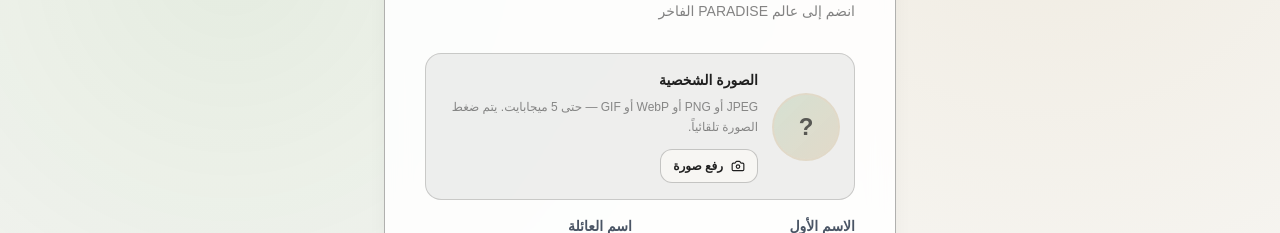
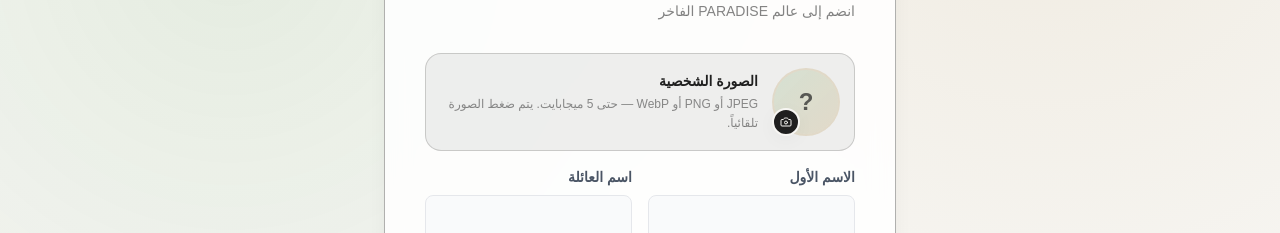
Before and after one commit to deadcode2004/.luxury, a Next.js app: page /register in a window 1280 px wide. Shown: the part 249-482 px from the top of the page. Built offline with nearby package versions, Linux system fonts and the light colour scheme; no server answers; a web font is replaced by a local one.

Commit message:
Use camera icon on avatar frame and disallow GIF
Replace text upload controls with a frame badge icon and restrict
accepted avatar formats to JPEG, PNG, and WebP only.

Co-authored-by: deadcode2004 <deadcode2004@users.noreply.github.com>

```diff
--- a/src/components/account/AvatarUploader.tsx
+++ b/src/components/account/AvatarUploader.tsx
@@ -2,7 +2,7 @@
 
 import React, { useEffect, useId, useRef, useState } from "react";
 import Image from "next/image";
-import { Camera, Loader2, Trash2, UserRound } from "lucide-react";
+import { Camera, Check, Loader2, Trash2, UserRound, X } from "lucide-react";
 import { useLanguage } from "@/contexts/LanguageContext";
 import { useAuth } from "@/contexts/AuthContext";
 import { cn } from "@/lib/cn";
@@ -58,8 +58,8 @@ export default function AvatarUploader({
   const validationMessage = (code: "type" | "size" | "load") => {
     if (code === "type") {
       return language === "ar"
-        ? "صيغة غير مدعومة. استخدم JPEG أو PNG أو WebP أو GIF."
-        : "Unsupported format. Use JPEG, PNG, WebP, or GIF.";
+        ? "صيغة غير مدعومة. استخدم JPEG أو PNG أو WebP فقط."
+        : "Unsupported format. Use JPEG, PNG, or WebP only.";
     }
     if (code === "size") {
       return language === "ar" ? "الحد الأقصى لحجم الصورة 5 ميجابايت." : "Maximum image size is 5 MB.";
@@ -117,13 +117,15 @@ export default function AvatarUploader({
   };
 
   const dim = size === "lg" ? "h-24 w-24" : "h-16 w-16";
+  const badge = size === "lg" ? "h-8 w-8" : "h-7 w-7";
   const isWorking = busy || loading;
 
   return (
     <div className={cn("flex flex-col sm:flex-row sm:items-center gap-4", className)}>
+      <div className="relative shrink-0">
         <div
           className={cn(
-          "relative shrink-0 overflow-hidden rounded-full bg-gradient-to-br from-primary/15 to-accent/25 ring-2 ring-accent/25",
+            "relative overflow-hidden rounded-full bg-gradient-to-br from-primary/15 to-accent/25 ring-2 ring-accent/25",
             dim
           )}
         >
@@ -157,17 +159,6 @@ export default function AvatarUploader({
           ) : null}
         </div>
 
-      <div className="min-w-0 flex-1 space-y-2">
-        <p className="text-sm font-semibold text-secondary">
-          {language === "ar" ? "الصورة الشخصية" : "Profile photo"}
-        </p>
-        <p className="text-xs text-secondary/50 leading-relaxed">
-          {language === "ar"
-            ? "JPEG أو PNG أو WebP أو GIF — حتى 5 ميجابايت. يتم ضغط الصورة تلقائياً."
-            : "JPEG, PNG, WebP, or GIF — up to 5 MB. Images are compressed automatically."}
-        </p>
-
-        <div className="flex flex-wrap items-center gap-2 pt-1">
         <input
           id={inputId}
           ref={inputRef}
@@ -176,25 +167,39 @@ export default function AvatarUploader({
           className="hidden"
           onChange={(e) => void onPick(e.target.files?.[0] ?? null)}
         />
+
         <button
           type="button"
           disabled={isWorking}
           onClick={() => inputRef.current?.click()}
-            className={cn(
-              "inline-flex items-center gap-2 rounded-xl border border-surface/70 bg-background px-3 py-2",
-              "text-xs font-bold text-secondary transition-colors",
-              "hover:border-primary/30 hover:bg-primary/[0.05] hover:text-primary",
-              "disabled:opacity-50"
-            )}
-          >
-            <Camera size={14} />
-            {displaySrc
+          aria-label={
+            displaySrc
               ? language === "ar"
                 ? "تغيير الصورة"
                 : "Change photo"
               : language === "ar"
                 ? "رفع صورة"
-                : "Upload photo"}
+                : "Upload photo"
+          }
+          title={
+            displaySrc
+              ? language === "ar"
+                ? "تغيير الصورة"
+                : "Change photo"
+              : language === "ar"
+                ? "رفع صورة"
+                : "Upload photo"
+          }
+          className={cn(
+            "absolute -bottom-0.5 -end-0.5 z-10 inline-flex items-center justify-center rounded-full",
+            "border-2 border-background bg-secondary text-background shadow-soft",
+            "transition-transform hover:scale-105 active:scale-95",
+            "focus-visible:outline-none focus-visible:ring-2 focus-visible:ring-primary/40",
+            "disabled:opacity-50",
+            badge
+          )}
+        >
+          <Camera size={size === "lg" ? 14 : 12} />
         </button>
 
         {pendingFile && !deferUpload ? (
@@ -202,9 +207,16 @@ export default function AvatarUploader({
             type="button"
             disabled={isWorking}
             onClick={() => void savePending()}
-              className="inline-flex items-center rounded-xl bg-secondary px-3 py-2 text-xs font-bold text-background transition-opacity hover:opacity-90 disabled:opacity-50"
+            aria-label={language === "ar" ? "حفظ الصورة" : "Save photo"}
+            title={language === "ar" ? "حفظ الصورة" : "Save photo"}
+            className={cn(
+              "absolute -top-0.5 -end-0.5 z-10 inline-flex items-center justify-center rounded-full",
+              "border-2 border-background bg-primary text-background shadow-soft",
+              "transition-transform hover:scale-105 active:scale-95 disabled:opacity-50",
+              badge
+            )}
           >
-              {language === "ar" ? "حفظ الصورة" : "Save photo"}
+            <Check size={size === "lg" ? 14 : 12} />
           </button>
         ) : null}
 
@@ -213,35 +225,57 @@ export default function AvatarUploader({
             type="button"
             disabled={isWorking}
             onClick={clearPending}
-              className="inline-flex items-center gap-2 rounded-xl px-3 py-2 text-xs font-bold text-secondary/60 hover:text-secondary disabled:opacity-50"
+            aria-label={language === "ar" ? "إلغاء المعاينة" : "Discard preview"}
+            title={language === "ar" ? "إلغاء المعاينة" : "Discard preview"}
+            className={cn(
+              "absolute -top-0.5 -start-0.5 z-10 inline-flex items-center justify-center rounded-full",
+              "border-2 border-background bg-background text-secondary/70 shadow-soft",
+              "transition-transform hover:scale-105 hover:text-secondary active:scale-95 disabled:opacity-50",
+              badge
+            )}
           >
-              {language === "ar" ? "إلغاء المعاينة" : "Discard preview"}
+            <X size={size === "lg" ? 14 : 12} />
           </button>
         ) : savedAvatar ? (
           <button
             type="button"
             disabled={isWorking}
             onClick={() => void onRemoveSaved()}
-              className="inline-flex items-center gap-2 rounded-xl px-3 py-2 text-xs font-bold text-red-600 hover:bg-red-50 disabled:opacity-50"
+            aria-label={language === "ar" ? "حذف الصورة" : "Remove photo"}
+            title={language === "ar" ? "حذف الصورة" : "Remove photo"}
+            className={cn(
+              "absolute -top-0.5 -start-0.5 z-10 inline-flex items-center justify-center rounded-full",
+              "border-2 border-background bg-background text-red-600 shadow-soft",
+              "transition-transform hover:scale-105 hover:bg-red-50 active:scale-95 disabled:opacity-50",
+              badge
+            )}
           >
-              <Trash2 size={14} />
-              {language === "ar" ? "حذف الصورة" : "Remove photo"}
+            <Trash2 size={size === "lg" ? 13 : 11} />
           </button>
         ) : null}
       </div>
 
+      <div className="min-w-0 flex-1 space-y-1">
+        <p className="text-sm font-semibold text-secondary">
+          {language === "ar" ? "الصورة الشخصية" : "Profile photo"}
+        </p>
+        <p className="text-xs text-secondary/50 leading-relaxed">
+          {language === "ar"
+            ? "JPEG أو PNG أو WebP — حتى 5 ميجابايت. يتم ضغط الصورة تلقائياً."
+            : "JPEG, PNG, or WebP — up to 5 MB. Images are compressed automatically."}
+        </p>
         {pendingFile ? (
-          <p className="text-xs font-medium text-primary">
+          <p className="text-xs font-medium text-primary pt-1">
             {deferUpload
               ? language === "ar"
                 ? "ستُرفع الصورة بعد إنشاء الحساب."
                 : "Photo will upload after account creation."
               : language === "ar"
-                ? "معاينة جاهزة — احفظ لتطبيق الصورة."
-                : "Preview ready — save to apply."}
+                ? "معاينة جاهزة — اضغط ✓ للحفظ."
+                : "Preview ready — tap ✓ to save."}
           </p>
         ) : null}
-        {error ? <p className="text-xs text-red-500">{error}</p> : null}
+        {error ? <p className="text-xs text-red-500 pt-1">{error}</p> : null}
       </div>
     </div>
   );
--- a/src/lib/images/compressImage.ts
+++ b/src/lib/images/compressImage.ts
@@ -5,9 +5,9 @@
 
 export const AVATAR_MAX_INPUT_BYTES = 5 * 1024 * 1024;
 export const AVATAR_MAX_OUTPUT_EDGE = 512;
-export const AVATAR_ACCEPT = "image/jpeg,image/png,image/webp,image/gif";
+export const AVATAR_ACCEPT = "image/jpeg,image/png,image/webp";
 
-const ALLOWED_TYPES = new Set(["image/jpeg", "image/png", "image/webp", "image/gif"]);
+const ALLOWED_TYPES = new Set(["image/jpeg", "image/png", "image/webp"]);
 
 export type AvatarValidationError = "type" | "size" | "load";
 
@@ -58,7 +58,7 @@ export async function compressAvatarImage(
   ctx.fillRect(0, 0, width, height);
   ctx.drawImage(img, 0, 0, width, height);
 
-  const preferPng = file.type === "image/png" || file.type === "image/gif";
+  const preferPng = file.type === "image/png";
   const mime = preferPng ? "image/png" : "image/jpeg";
   const blob = await new Promise<Blob | null>((resolve) =>
     canvas.toBlob((b) => resolve(b), mime, preferPng ? undefined : quality)
```
Also changed, not shown: 2 other files (tests, documents, lock files or other folders). Lines whose indentation alone changed are shown as unchanged.
